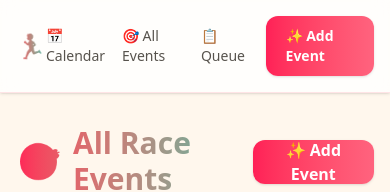
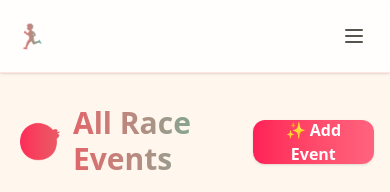
Before and after one commit to armanmasangkay/race-calendar, a Next.js app: page /events in a window 390 px wide. Shown: the top 192 px of the page. Built offline with nearby package versions, Linux system fonts and the light colour scheme; no server answers; the database is empty.

Commit message:
improved nav

```diff
--- a/src/app/layout.tsx
+++ b/src/app/layout.tsx
@@ -1,6 +1,7 @@
 import type { Metadata } from "next";
 import { Geist, Geist_Mono } from "next/font/google";
 import Link from "next/link";
+import { MobileNav } from "@/components/MobileNav";
 import "./globals.css";
 
 const geistSans = Geist({
@@ -35,7 +36,8 @@ export default function RootLayout({
                 <span className="text-2xl">🏃</span>
                 <span className="hidden sm:inline">Race Calendar</span>
               </Link>
-              <div className="flex items-center gap-4">
+              {/* Desktop Navigation */}
+              <div className="hidden sm:flex items-center gap-4">
                 <Link
                   href="/"
                   className="text-stone-600 hover:text-rose-500 text-sm font-medium transition-colors duration-200"
@@ -61,6 +63,9 @@ export default function RootLayout({
                   ✨ Add Event
                 </Link>
               </div>
+
+              {/* Mobile Navigation */}
+              <MobileNav />
             </nav>
           </div>
         </header>
--- /dev/null
+++ b/src/components/MobileNav.tsx
@@ -0,0 +1,91 @@
+"use client";
+
+import { useState, useEffect } from "react";
+import { usePathname } from "next/navigation";
+import Link from "next/link";
+
+export function MobileNav() {
+  const [isOpen, setIsOpen] = useState(false);
+  const pathname = usePathname();
+
+  // Close menu when route changes
+  useEffect(() => {
+    setIsOpen(false);
+  }, [pathname]);
+
+  return (
+    <div className="sm:hidden">
+      {/* Hamburger Button */}
+      <button
+        onClick={() => setIsOpen(!isOpen)}
+        className="p-2 text-stone-600 hover:text-rose-500 transition-colors"
+        aria-label={isOpen ? "Close menu" : "Open menu"}
+        aria-expanded={isOpen}
+      >
+        {isOpen ? (
+          // X icon
+          <svg
+            className="w-6 h-6"
+            fill="none"
+            stroke="currentColor"
+            viewBox="0 0 24 24"
+          >
+            <path
+              strokeLinecap="round"
+              strokeLinejoin="round"
+              strokeWidth={2}
+              d="M6 18L18 6M6 6l12 12"
+            />
+          </svg>
+        ) : (
+          // Hamburger icon
+          <svg
+            className="w-6 h-6"
+            fill="none"
+            stroke="currentColor"
+            viewBox="0 0 24 24"
+          >
+            <path
+              strokeLinecap="round"
+              strokeLinejoin="round"
+              strokeWidth={2}
+              d="M4 6h16M4 12h16M4 18h16"
+            />
+          </svg>
+        )}
+      </button>
+
+      {/* Dropdown Menu */}
+      {isOpen && (
+        <div className="absolute left-0 right-0 top-full bg-white border-b border-rose-100 shadow-md">
+          <div className="max-w-6xl mx-auto px-4 py-4 flex flex-col gap-3">
+            <Link
+              href="/"
+              className="text-stone-600 hover:text-rose-500 text-sm font-medium transition-colors duration-200 py-2"
+            >
+              📅 Calendar
+            </Link>
+            <Link
+              href="/events"
+              className="text-stone-600 hover:text-rose-500 text-sm font-medium transition-colors duration-200 py-2"
+            >
+              🎯 All Events
+            </Link>
+            <Link
+              href="/queue"
+              className="text-stone-600 hover:text-rose-500 text-sm font-medium transition-colors duration-200 py-2"
+            >
+              📋 Queue
+            </Link>
+            <Link
+              href="/events/new"
+              className="bg-gradient-to-r from-rose-500 to-rose-400 text-white px-5 py-2.5 rounded-xl text-sm font-semibold hover:from-rose-600 hover:to-rose-500 transition-all duration-300 shadow-sm hover:shadow-md text-center mt-1"
+            >
+              ✨ Add Event
+            </Link>
+          </div>
+        </div>
+      )}
+    </div>
+  );
+}
```
Also changed, not shown: .claude/settings.local.json.
